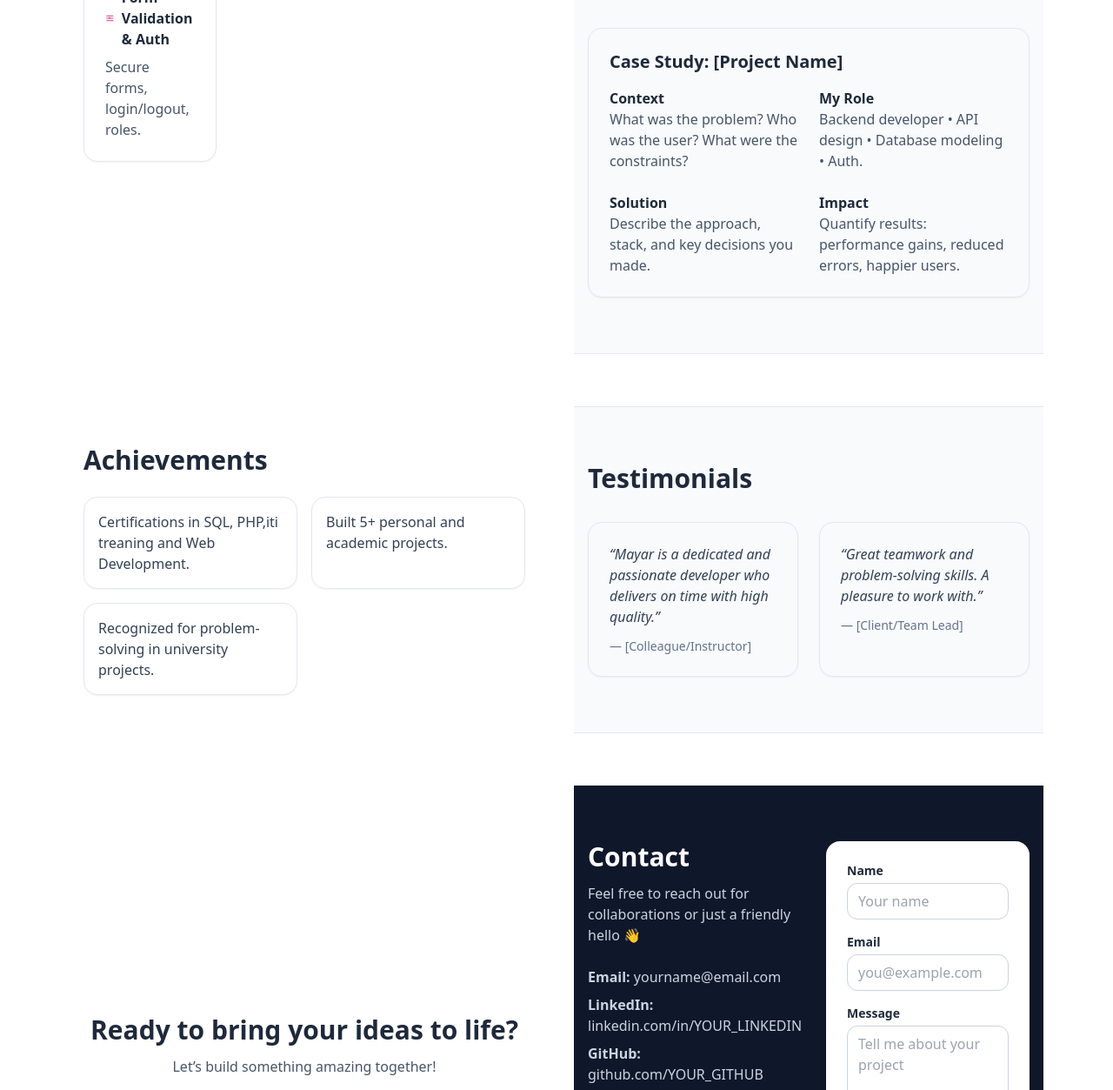
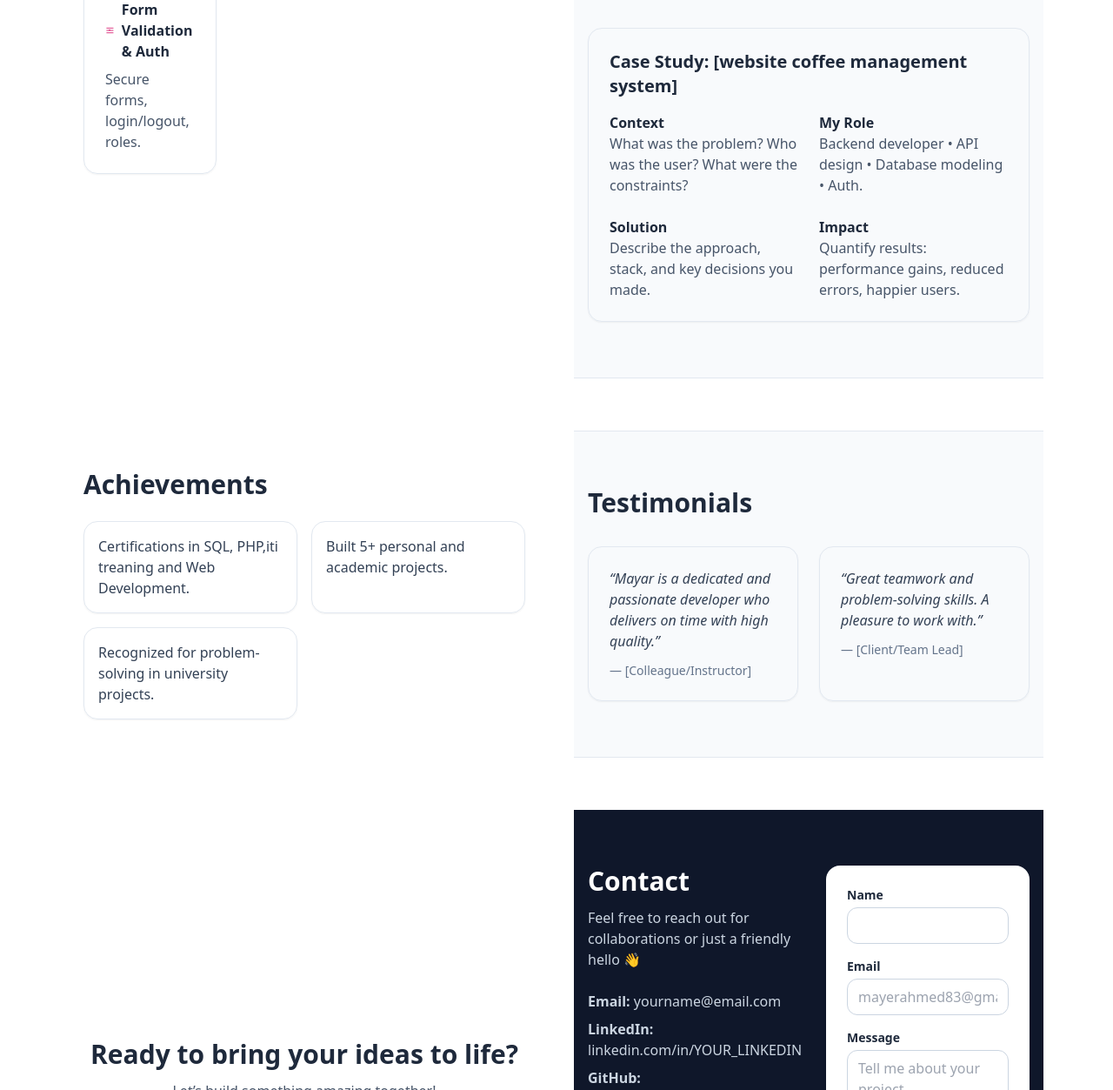
Before and after one commit to mayerahmed83-a11y/-my-portiflio, a plain HTML site: page index.html in a window 1280 px wide. Shown: the part 2186-3439 px from the top of the page at 87% size. Drawn offline with nearby package versions, Linux system fonts and the light colour scheme.

Commit message:
Update index.html

```diff
--- a/index.html
+++ b/index.html
@@ -397,7 +397,7 @@
 
       <!-- Case Study template -->
       <div class="mt-12 rounded-2xl border border-slate-200 p-6 shadow-sm">
-        <h3 class="text-xl font-semibold">Case Study: [Project Name]</h3>
+        <h3 class="text-xl font-semibold">Case Study: [website coffee management system]</h3>
         <div class="mt-4 grid md:grid-cols-2 gap-6">
           <div>
             <h4 class="font-semibold">Context</h4>
@@ -478,11 +478,11 @@
         <form class="bg-white text-slate-800 rounded-2xl p-6 shadow space-y-4">
           <div>
             <label class="block text-sm font-semibold">Name</label>
-            <input type="text" class="mt-1 w-full rounded-xl border border-slate-300 px-3 py-2 focus:outline-none focus:ring-2 focus:ring-indigo-500" placeholder="Your name" />
+            <input type="text" class="mt-1 w-full rounded-xl border border-slate-300 px-3 py-2 focus:outline-none focus:ring-2 focus:ring-indigo-500" placeholder="" />
           </div>
           <div>
             <label class="block text-sm font-semibold">Email</label>
-            <input type="email" class="mt-1 w-full rounded-xl border border-slate-300 px-3 py-2 focus:outline-none focus:ring-2 focus:ring-indigo-500" placeholder="you@example.com" />
+            <input type="email" class="mt-1 w-full rounded-xl border border-slate-300 px-3 py-2 focus:outline-none focus:ring-2 focus:ring-indigo-500" placeholder="mayerahmed83@gmail.com" />
           </div>
           <div>
             <label class="block text-sm font-semibold">Message</label>
```
